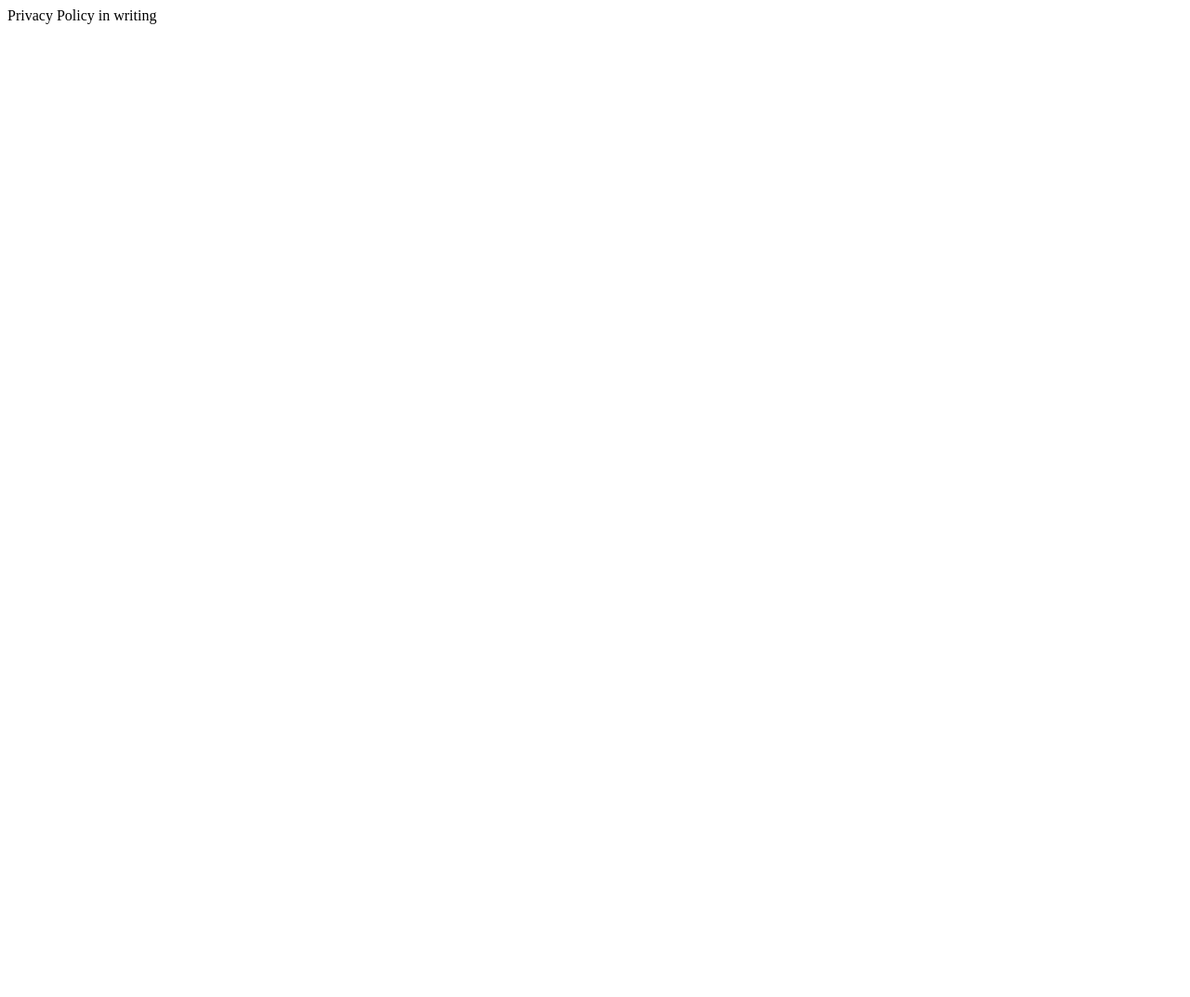
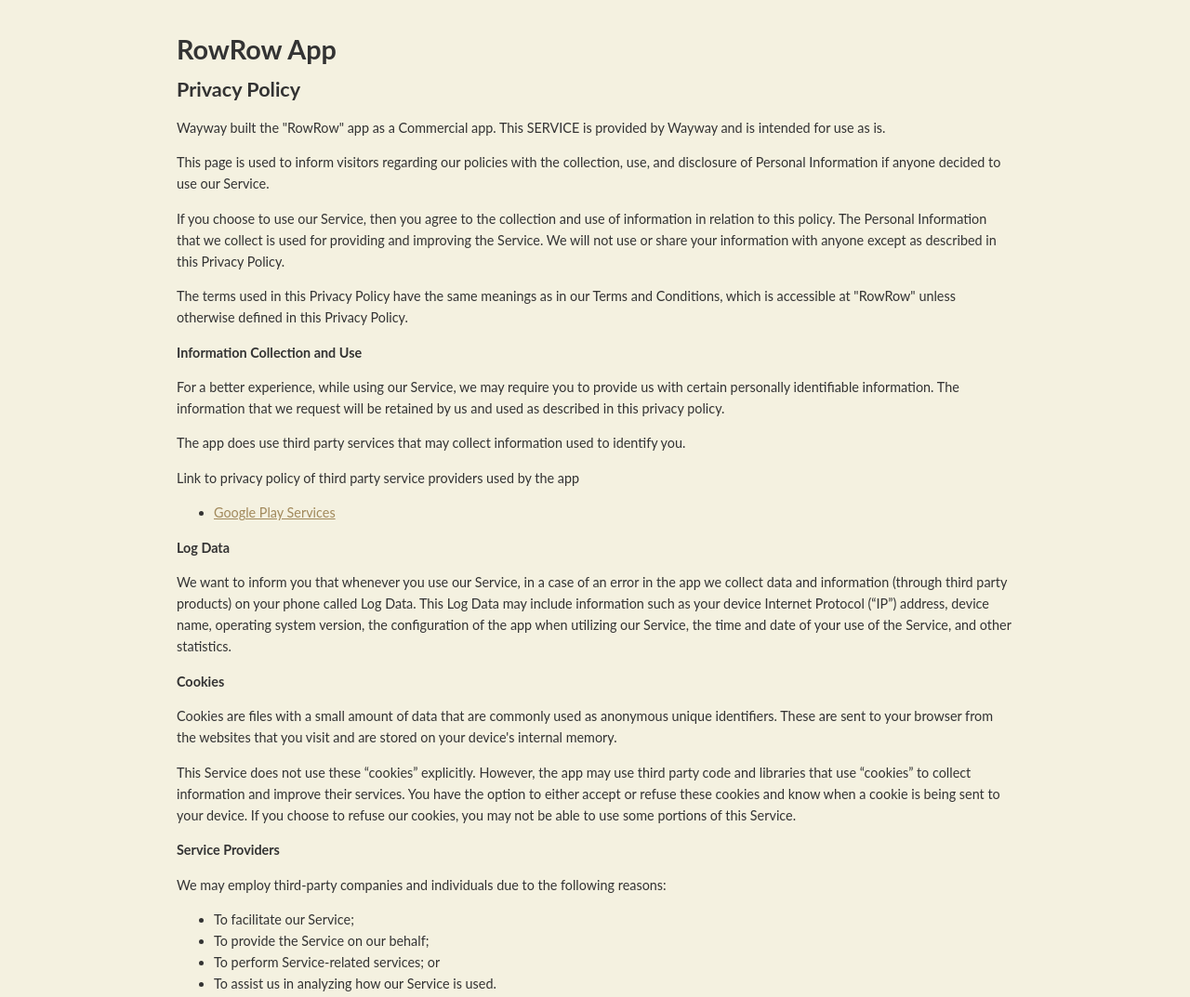
Before and after one commit to minsikim/waywaystudio.com, a plain HTML site: page construction/public/privacy/app/index.html in a window 1280 px wide. Shown: the top 1073 px of the page at 93% size. Before the commit the page ends 800 px from the top, so only its background shows below. Drawn offline with Linux system fonts and the light colour scheme.

Commit message:
add privacy/app page

```diff
--- a/construction/public/privacy/app/index.html
+++ b/construction/public/privacy/app/index.html
@@ -12,10 +12,64 @@
 
             gtag('config', 'UA-130788114-1');
         </script>
-        <title>RowRow - Game Presskit</title>
+        <link rel="stylesheet" href="style.css">
+        <title>RowRow - Privacy Policy</title>
 	</head>
 
 	<body>
-		Privacy Policy in writing
+        <div class="Privacy">
+        <h1>RowRow App</h1>
+		<h2>Privacy Policy</h2> <p> Wayway built the "RowRow" app as a Commercial app. This SERVICE is provided by
+            Wayway  and is intended for use as is.
+          </p> <p>This page is used to inform visitors regarding our policies with the collection, use, and disclosure
+            of Personal Information if anyone decided to use our Service.
+          </p> <p>If you choose to use our Service, then you agree to the collection and use of information in
+            relation to this policy. The Personal Information that we collect is used for providing and improving
+            the Service. We will not use or share your information with anyone except as described
+            in this Privacy Policy.
+          </p> <p>The terms used in this Privacy Policy have the same meanings as in our Terms and Conditions, which is
+            accessible at "RowRow" unless otherwise defined in this Privacy Policy.
+          </p> <p><strong>Information Collection and Use</strong></p> <p>For a better experience, while using our Service, we may require you to provide us with certain
+            personally identifiable information. The information that we request will be retained by us and used as described in this privacy policy.
+          </p> <p>The app does use third party services that may collect information used to identify you.</p> <div><p>Link to privacy policy of third party service providers used by the app</p> <ul><li><a href="https://www.google.com/policies/privacy/" target="_blank">Google Play Services</a></li><!----><!----><!----><!----><!----><!----><!----></ul></div> <p><strong>Log Data</strong></p> <p> We want to inform you that whenever you use our Service, in a case of
+            an error in the app we collect data and information (through third party products) on your phone
+            called Log Data. This Log Data may include information such as your device Internet Protocol (“IP”) address,
+            device name, operating system version, the configuration of the app when utilizing our Service,
+            the time and date of your use of the Service, and other statistics.
+          </p> <p><strong>Cookies</strong></p> <p>Cookies are files with a small amount of data that are commonly used as anonymous unique identifiers.
+            These are sent to your browser from the websites that you visit and are stored on your device's internal
+            memory.
+          </p> <p>This Service does not use these “cookies” explicitly. However, the app may use third party code and
+            libraries that use “cookies” to collect information and improve their services. You have the option to
+            either accept or refuse these cookies and know when a cookie is being sent to your device. If you choose
+            to refuse our cookies, you may not be able to use some portions of this Service.
+          </p> <p><strong>Service Providers</strong></p> <p> We may employ third-party companies and individuals due to the following reasons:</p> <ul><li>To facilitate our Service;</li> <li>To provide the Service on our behalf;</li> <li>To perform Service-related services; or</li> <li>To assist us in analyzing how our Service is used.</li></ul> <p> We want to inform users of this Service that these third parties have access to
+            your Personal Information. The reason is to perform the tasks assigned to them on our behalf. However,
+            they are obligated not to disclose or use the information for any other purpose.
+          </p> <p><strong>Security</strong></p> <p> We value your trust in providing us your Personal Information, thus we are striving
+            to use commercially acceptable means of protecting it. But remember that no method of transmission over
+            the internet, or method of electronic storage is 100% secure and reliable, and we cannot guarantee
+            its absolute security.
+          </p> <p><strong>Links to Other Sites</strong></p> <p>This Service may contain links to other sites. If you click on a third-party link, you will be directed
+            to that site. Note that these external sites are not operated by us. Therefore, we strongly
+            advise you to review the Privacy Policy of these websites. We have no control over
+            and assume no responsibility for the content, privacy policies, or practices of any third-party sites
+            or services.
+          </p> <p><strong>Children’s Privacy</strong></p> <p>These Services do not address anyone under the age of 13. We do not knowingly collect
+            personally identifiable information from children under 13. In the case we discover that a child
+            under 13 has provided us with personal information, we immediately delete this from
+            our servers. If you are a parent or guardian and you are aware that your child has provided us with personal
+            information, please contact us so that we will be able to do necessary actions.
+          </p> <p><strong>Changes to This Privacy Policy</strong></p> <p> We may update our Privacy Policy from time to time. Thus, you are advised to review
+            this page periodically for any changes. We will notify you of any changes by posting
+            the new Privacy Policy on this page. These changes are effective immediately after they are posted on
+            this page.
+          </p> <p><strong>Contact Us</strong></p> <p>If you have any questions or suggestions about our Privacy Policy, do not hesitate to contact
+            us.
+          </p> <p>This privacy policy page was created at <a href="https://privacypolicytemplate.net" target="_blank">privacypolicytemplate.net</a>
+            and modified/generated by <a href="https://app-privacy-policy-generator.firebaseapp.com/" target="_blank">App
+              Privacy Policy Generator</a></p>
+
+        </div>
     </body>
 </html>
--- /dev/null
+++ b/construction/public/privacy/app/style.css
@@ -0,0 +1,33 @@
+body {
+	padding: 15px 0;
+	font-family: "Lato", Arial, Helvetica, sans-serif;
+	font-size: 0.9em;
+	line-height:1.6em;
+	background-color: #F4F1E0;
+	background-image: none;
+	color: #333;
+}
+.Privacy{
+	margin: auto;
+	max-width: 900px;
+}
+a{
+	color: rgb(161, 137, 91);
+}
+a:hover{
+	color: rgb(94, 79, 51);
+}
+::selection {
+	background: rgb(182, 173, 154);
+  }
+  ::-moz-selection {
+	background: rgb(182, 173, 154);
+  }
+img {
+	width: 100%;
+}
+
+h1,h2,h3,h4,h5,h6{
+	font-family: "Lato", Arial, Helvetica, sans-serif;
+	font-weight: 700;
+}
```
